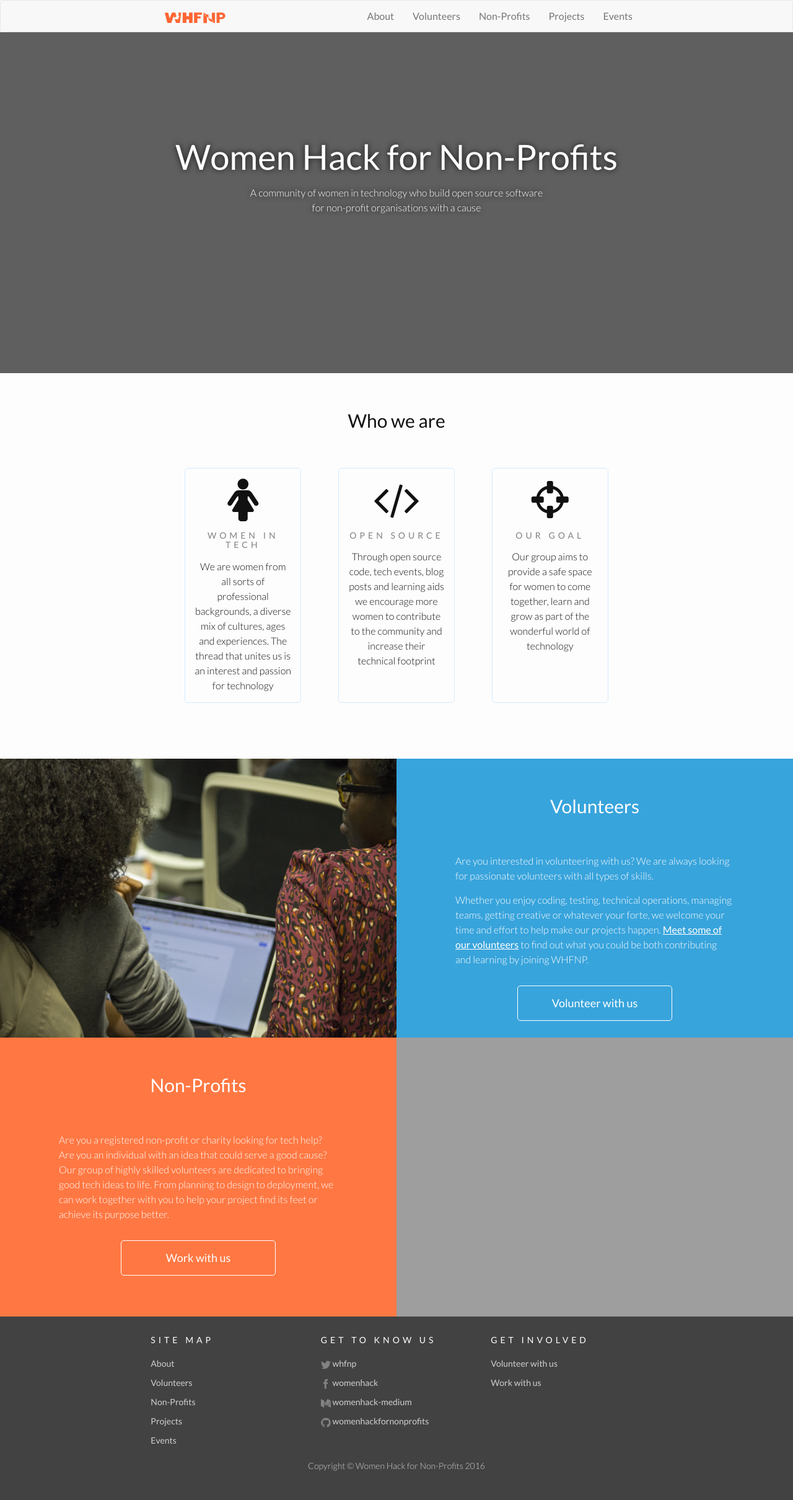
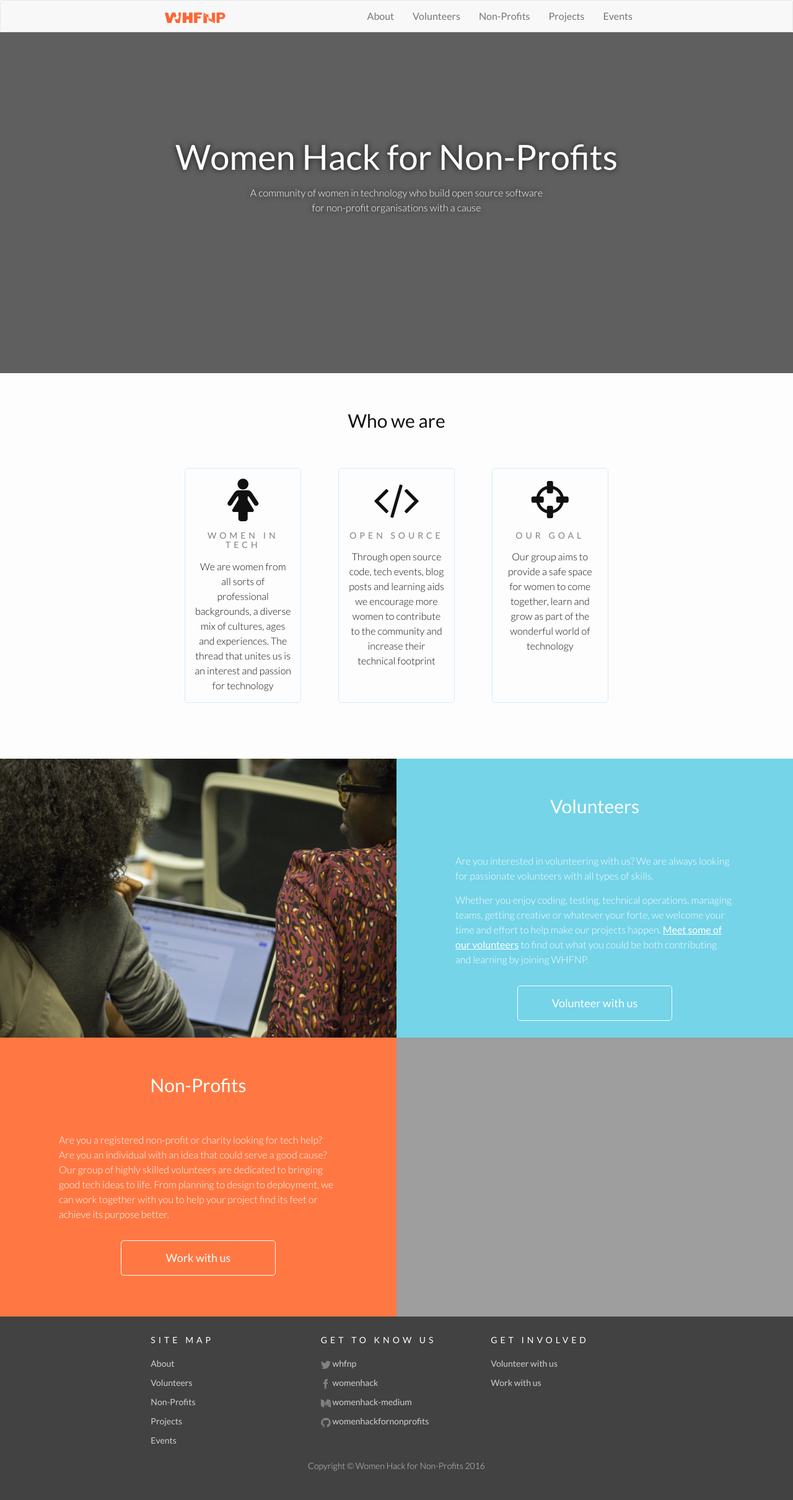
Before and after one commit to EChesters/WHFNP-Website, a Jekyll site: the page built from index.html, in a window 1280 px wide. Shown: the whole page at 62% size. Built offline with Jekyll 4.4.1, drawn with Linux system fonts in a browser that asks for light colours; nearby versions of some CDN libraries.

Commit message:
Added volunteers page + added missing ARIA roles + Fixed links in navbar

```diff
--- a/_includes/head.html
+++ b/_includes/head.html
@@ -9,8 +9,8 @@
   <link rel="stylesheet" href="https://maxcdn.bootstrapcdn.com/bootstrap/3.3.6/css/bootstrap.min.css" integrity="sha384-1q8mTJOASx8j1Au+a5WDVnPi2lkFfwwEAa8hDDdjZlpLegxhjVME1fgjWPGmkzs7" crossorigin="anonymous">
   <link rel="stylesheet" href="https://maxcdn.bootstrapcdn.com/font-awesome/4.5.0/css/font-awesome.min.css">
 
-  <link rel="stylesheet" href="//echesters.github.io/WHFNP-Website/css/main.css">
-  <!-- <link rel="stylesheet" href="{{ "/css/main.css" | prepend: site.baseurl }}"> -->
+  <!-- <link rel="stylesheet" href="//echesters.github.io/WHFNP-Website/css/main.css"> -->
+  <link rel="stylesheet" href="{{ "/css/main.css" | prepend: site.baseurl }}">
 
   <link rel="canonical" href="{{ page.url | replace:'index.html','' | prepend: site.baseurl | prepend: site.url }}">
   <link rel="alternate" type="application/rss+xml" title="{{ site.title }}" href="{{ "/feed.xml" | prepend: site.baseurl | prepend: site.url }}">
--- a/_includes/navbar.html
+++ b/_includes/navbar.html
@@ -1,4 +1,4 @@
-<nav class="navbar navbar-default">
+<nav class="navbar navbar-default" role="navigation">
 	<div class="col-xs-12 col-sm-8 position central">
 	  <div class="container-fluid">
 	    <div class="navbar-header">
@@ -13,9 +13,9 @@
 	    <div class="navbar-collapse collapse in" id="mynavbar" aria-expanded="true">
 	      <ul class="nav navbar-nav navbar-right">
 	        <li><a href="//echesters.github.io/WHFNP-Website/about.html">About</a></li>
-	        <li><a href="/portfolio.html">Volunteers</a></li>
-	        <li><a href="/non-profits.html">Non-Profits</a></li>
-	        <li><a href="/projects.html">Projects</a></li>
+	        <li><a href="//echesters.github.io/WHFNP-Website/volunteers.html">Volunteers</a></li>
+	        <li><a href="//echesters.github.io/WHFNP-Website/non-profits.html">Non-Profits</a></li>
+	        <li><a href="//echesters.github.io/WHFNP-Website/projects.html">Projects</a></li>
 	        <li><a href="//echesters.github.io/WHFNP-Website/events.html">Events</a></li>
 	      </ul>
 	    </div>
--- a/_layouts/default.html
+++ b/_layouts/default.html
@@ -8,7 +8,10 @@
       <div class="row no-margin">
         {% include navbar.html %}
       </div>
+
+      <div role="main">
         {{ content }}
+      </div>
     </div>
 
     {% include footer.html %}
--- a/_sass/_section.scss
+++ b/_sass/_section.scss
@@ -47,6 +47,11 @@
     background-color: $color-4;
     color: #fff;
   }
+
+  &.blue {
+    background-color: $color-2;
+    color: #fff;
+  }
 }
 
 .boxes {
@@ -54,7 +59,7 @@
 }
 
 .box {
-  border: 1px solid $colour-1;
+  border: 1px solid $color-1;
   text-align: center;
   margin: 0 30px 30px 30px;
   @include border-radius(5px);
--- a/css/main.scss
+++ b/css/main.scss
@@ -19,8 +19,8 @@
 $background-color: #fdfdfd;
 $brand-color:      #ff6525;
 
-$colour-1:		   #d4ebff; // light blue
-$color-2:		   #38a4dc; // WHFNP blue
+$color-1:		   #d4ebff; // light blue
+$color-2:		   #75d4e8; // WHFNP blue
 $color-3:		   #ff7843; // WHFNP orange
 $color-4:          #ee546e; // WHFNP pink
 $link-hover:	   darken($brand-color, 15%);
--- a/events.html
+++ b/events.html
@@ -2,7 +2,7 @@
 layout: default
 ---
 <div class="container-fluid no-padding">
-  <div class="banner events col-xs-12">
+  <div class="banner events col-xs-12" role="banner">
     <div class="text">
       <h1>Events</h1>
       <p class="intro col-xs-12 col-md-5 position central">Interested in seeing what we're up to? Why not come along to our next event!</p>
```
Also changed, not shown: volunteers.html (added, +29 -0 lines).
